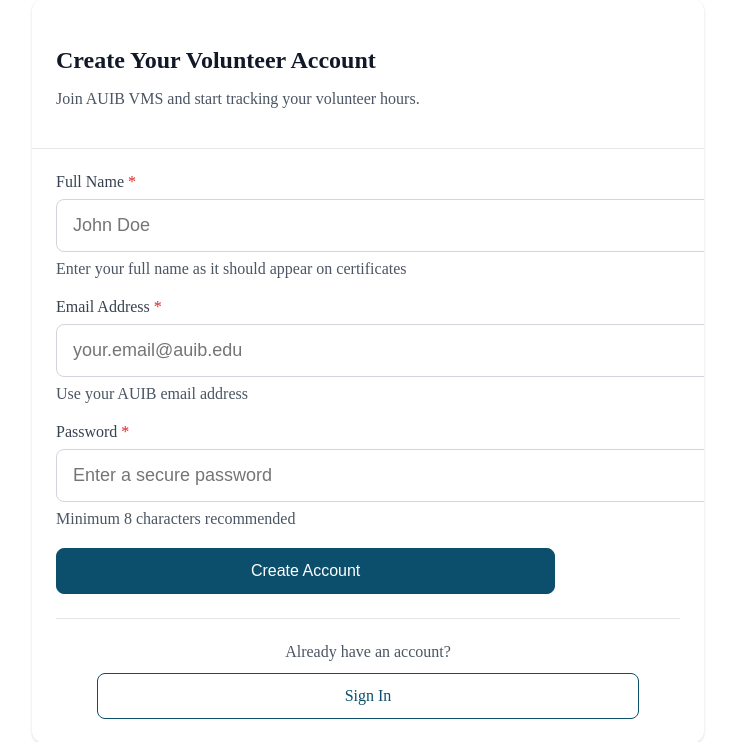
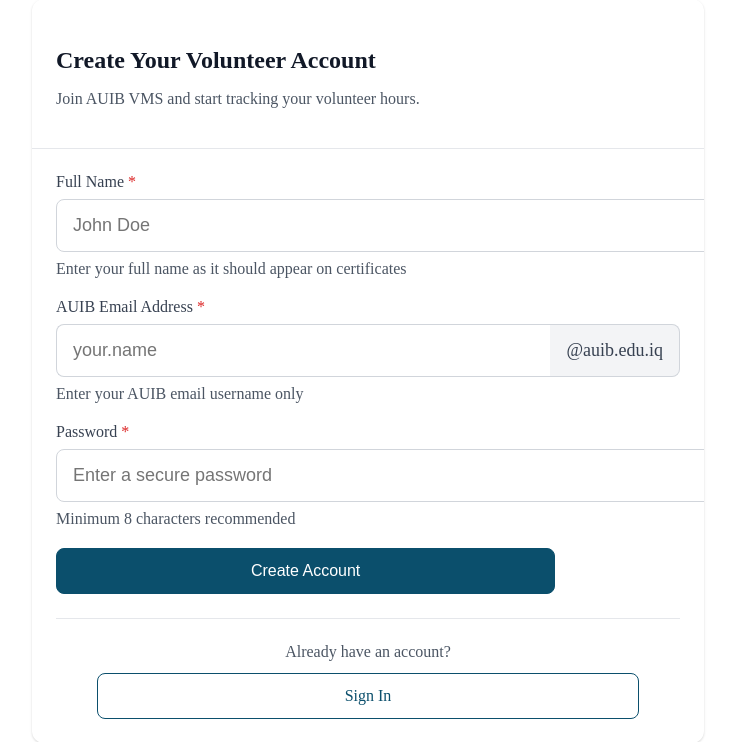
Before and after one commit to zaniixx/AUIB-VMS, a Flask app: page /register in a window 1280 px wide. Shown: the part 105-847 px from the top of the page, without its empty margins (296-1031 px from the left). Run offline with Flask 3, Linux system fonts and the light colour scheme.

Commit message:
feat(auth, models, frontend): email restriction (@auib.edu.iq)

```diff
--- a/Backend/auth.py
+++ b/Backend/auth.py
@@ -189,7 +189,7 @@
             flash('Email and password are required')
             return redirect(request.url)
         if not models.is_valid_email(email):
-            flash('Invalid email address')
+            flash('Invalid email address. Please use your AUIB email (@auib.edu.iq)')
             return redirect(request.url)
         db = get_db()
         existing = db.query(models.User).filter_by(email=email).first()
--- a/Backend/models.py
+++ b/Backend/models.py
@@ -75,10 +75,13 @@
 from .db import get_db
 
 EMAIL_RE = re.compile(r"^[^@\s]+@[^@\s]+\.[^@\s]+$")
+AUIB_EMAIL_RE = re.compile(r"^[^@\s]+@auib\.edu\.iq$", re.IGNORECASE)
 
 
 def is_valid_email(e):
-    return bool(EMAIL_RE.match((e or '').strip()))
+    """Validate email format and ensure it's an AUIB email address."""
+    email = (e or '').strip().lower()
+    return bool(EMAIL_RE.match(email) and AUIB_EMAIL_RE.match(email))
 
 
 def gen_id(prefix=''):
--- a/Frontend/static/css/pages/components.css
+++ b/Frontend/static/css/pages/components.css
@@ -289,6 +289,53 @@
   font-size: var(--text-sm);
   color: var(--color-error-600);
   margin-top: var(--space-2);
+}
+
+/* Input group with suffix */
+.input-group {
+  display: flex;
+  align-items: stretch;
+  width: 100%;
+}
+
+.input-group .form-input {
+  border-top-right-radius: 0;
+  border-bottom-right-radius: 0;
+  border-right: none;
+  flex: 1;
+}
+
+.input-group .form-input:focus {
+  border-right: none;
+  position: relative;
+  z-index: 2;
+}
+
+.input-group-suffix {
+  display: flex;
+  align-items: center;
+  padding: var(--space-3) var(--space-4);
+  font-size: var(--text-base);
+  line-height: var(--leading-normal);
+  color: var(--color-gray-700);
+  background-color: var(--color-gray-100);
+  border: 1px solid var(--color-gray-300);
+  border-left: none;
+  border-top-right-radius: var(--radius-lg);
+  border-bottom-right-radius: var(--radius-lg);
+  white-space: nowrap;
+}
+
+.input-group .form-input:focus + .input-group-suffix {
+  border-color: var(--color-primary-500);
+}
+
+.input-group .form-input--error {
+  border-right: none;
+}
+
+.input-group .form-input--error + .input-group-suffix {
+  border-color: var(--color-error-500);
 }
 
 .form-checkbox,
--- a/Frontend/templates/register.html
+++ b/Frontend/templates/register.html
@@ -17,15 +17,25 @@
         help_text='Enter your full name as it should appear on certificates'
       ) }}
 
-      {{ ui.form_input(
-        name='email',
-        label='Email Address',
-        type='email',
-        required=true,
-        placeholder='your.email@auib.edu',
-        autocomplete='email',
-        help_text='Use your AUIB email address'
-      ) }}
+      <div class="form-group">
+        <label for="email-username" class="form-label form-label--required">
+          AUIB Email Address
+        </label>
+        <div class="input-group">
+          <input type="text"
+                 id="email-username"
+                 name="email-username"
+                 class="form-input"
+                 required
+                 placeholder="your.name"
+                 pattern="[a-zA-Z0-9._-]+"
+                 title="Only letters, numbers, dots, hyphens and underscores allowed"
+                 autocomplete="username">
+          <span class="input-group-suffix">@auib.edu.iq</span>
+        </div>
+        <input type="hidden" id="email" name="email" value="">
+        <span class="form-help">Enter your AUIB email username only</span>
+      </div>
 
       {{ ui.form_input(
         name='password',
@@ -63,3 +73,24 @@
   ) }}
 </div>
 {% endblock %}
+
+{% block extra_js %}
+<script>
+  // Combine username with domain before form submission
+  document.addEventListener('DOMContentLoaded', function() {
+    const form = document.querySelector('form[data-validate]');
+    const usernameInput = document.getElementById('email-username');
+    const emailInput = document.getElementById('email');
+
+    if (form && usernameInput && emailInput) {
+      form.addEventListener('submit', function(e) {
+        // Combine username with @auib.edu.iq domain
+        const username = usernameInput.value.trim();
+        if (username) {
+          emailInput.value = username + '@auib.edu.iq';
+        }
+      });
+    }
+  });
+</script>
+{% endblock %}
```
